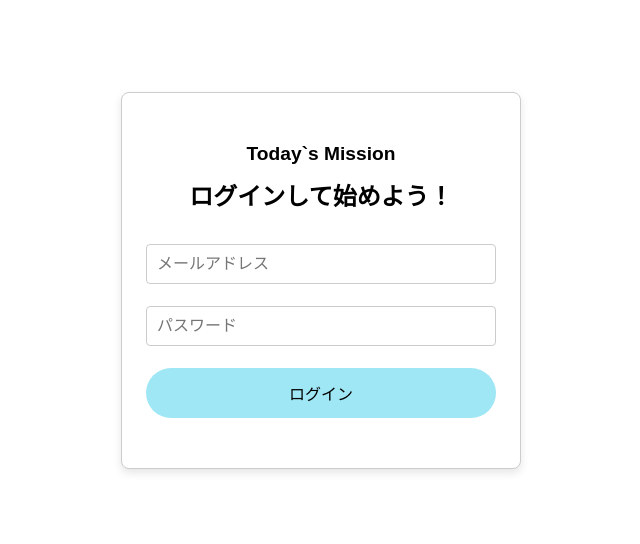
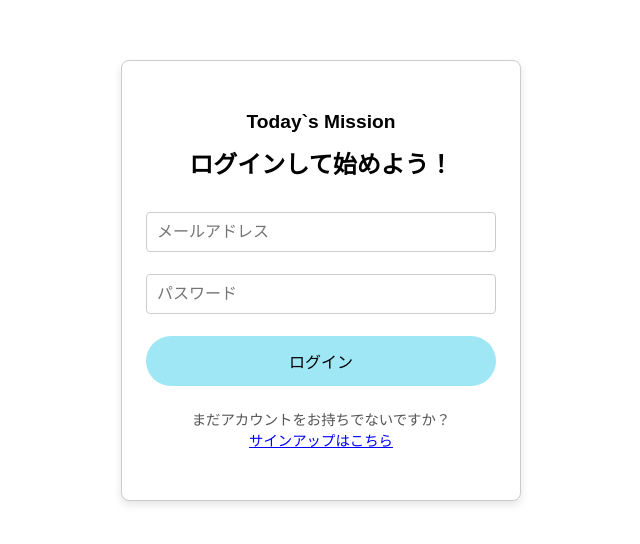
Before and after one commit to yukiguninoinu/today-s_mission, a Next.js app: page /login in a window 1280 px wide. Shown: the part 120-664 px from the top of the page, without its empty margins (319-959 px from the left). Built offline with nearby package versions, Linux system fonts and the light colour scheme; no server answers.

Commit message:
ログイン画面UIの修正

```diff
--- a/src/components/LoginForm/LoginForm.module.css
+++ b/src/components/LoginForm/LoginForm.module.css
@@ -32,20 +32,19 @@
   border: 1px solid #ccc;
   border-radius: 4px;
 }
-
-.submitButton {
-  font-size: 16px;
-  background: #4caf50;
-  color: white;
-  border: none;
-  border-radius: 4px;
-  cursor: pointer;
+.signUpLink {
+  margin-top: 10px;
+  font-size: 0.9rem;
+  color: #555;
 }
 
-.submitButton:hover {
-  background: #43a047;
+.signUpLink a {
+  display: flex;
+  flex-direction: column;
+  align-items: center;
+  color: blue;
+  text-decoration: underline;
 }
-
 .form .error {
   color: red;
   font-size: 0.8rem;
--- a/src/components/LoginForm/LoginForm.tsx
+++ b/src/components/LoginForm/LoginForm.tsx
@@ -67,6 +67,11 @@ export function LoginForm() {
       />
       <FormButton>ログイン</FormButton>
       {error && <p style={{ color: "red" }}>{error}</p>}
+      <p className={styles.signUpLink}>
+        まだアカウントをお持ちでないですか？
+        <br />
+        <a href="/signup">サインアップはこちら</a>
+      </p>
     </form>
   );
 }
--- a/src/components/SignUpForm/SignUpForm.module.css
+++ b/src/components/SignUpForm/SignUpForm.module.css
@@ -27,6 +27,7 @@
 .loginLink {
   margin-top: 8px;
   font-size: 0.9rem;
+  color: #555;
 }
 
 .loginLink a {
```
Also changed, not shown: 1 other file (tests, documents, lock files or other folders).
